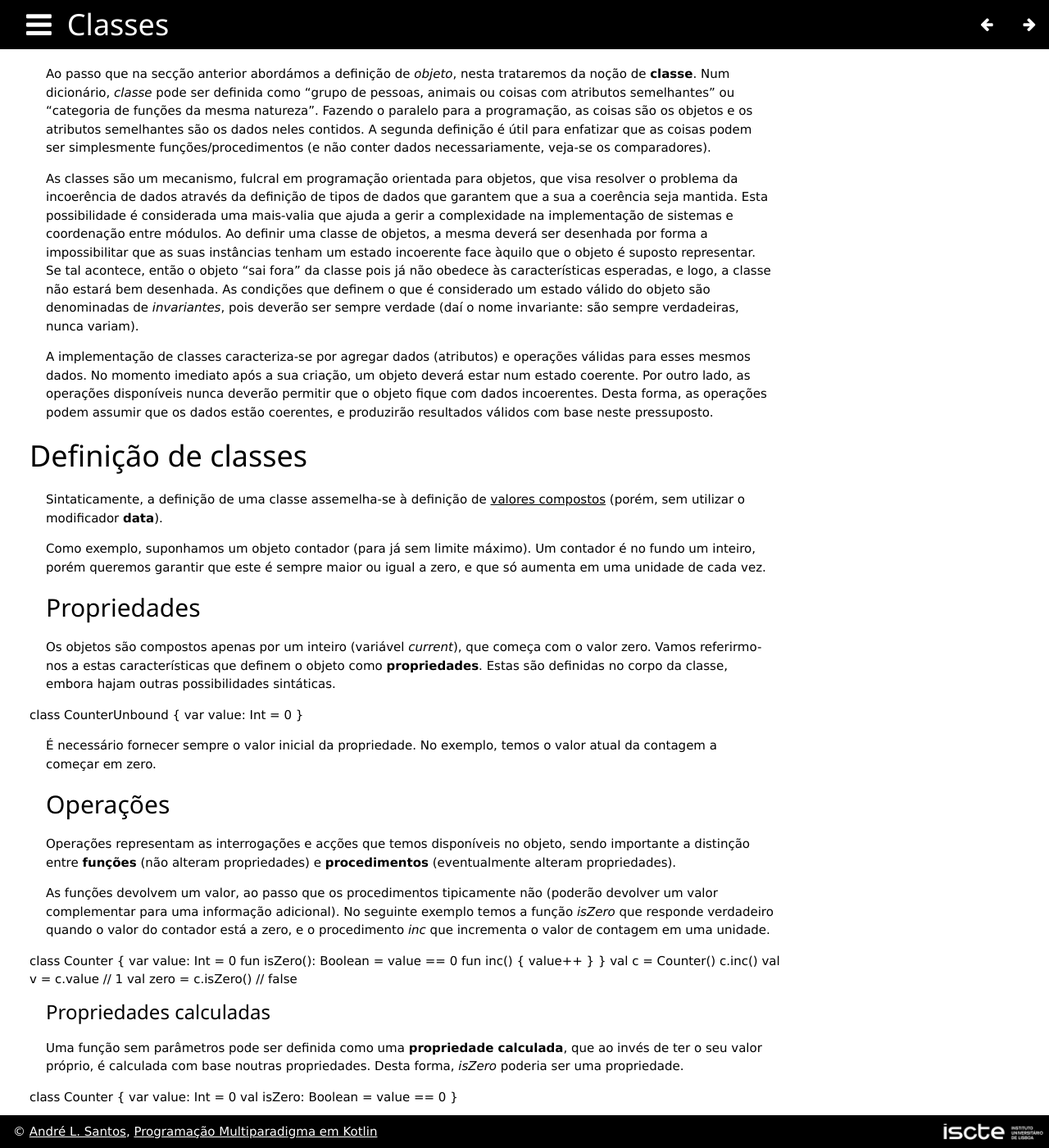
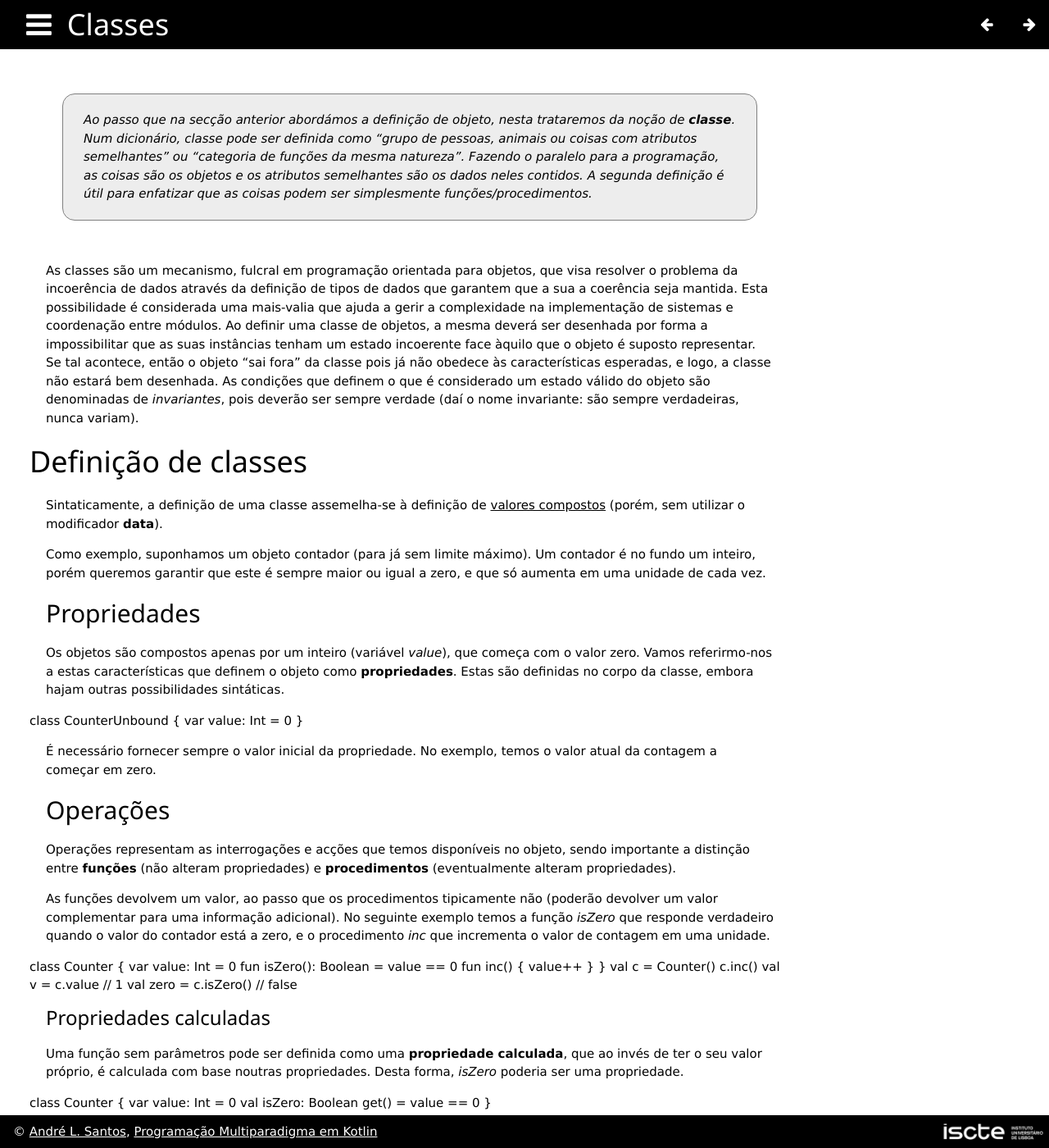
Before and after one commit to andre-santos-pt/andre-santos-pt.github.io, a Jekyll site: the page built from kotlin/06_objetos/classes.md, in a window 1280 px wide and 1400 px high. Shown: the whole window at 82% size. Built offline with Jekyll 4.4.1, drawn with Linux system fonts in a browser that asks for light colours; nearby versions of some CDN libraries; some of the changed text lies outside the part shown.

Commit message:
cap6 update

```diff
--- a/kotlin/06_objetos/classes.md
+++ b/kotlin/06_objetos/classes.md
@@ -2,11 +2,11 @@
 title: Classes
 ---
 
-Ao passo que na secção anterior abordámos a definição de *objeto*, nesta trataremos da noção de **classe**. Num dicionário, *classe* pode ser definida como "grupo de pessoas, animais ou coisas com atributos semelhantes" ou "categoria de funções da mesma natureza". Fazendo o paralelo para a programação, as coisas são os objetos e os atributos semelhantes são os dados neles contidos. A segunda definição é útil para enfatizar que as coisas podem ser simplesmente funções/procedimentos (e não conter dados necessariamente, veja-se os comparadores).
+> Ao passo que na secção anterior abordámos a definição de *objeto*, nesta trataremos da noção de **classe**. Num dicionário, *classe* pode ser definida como "grupo de pessoas, animais ou coisas com atributos semelhantes" ou "categoria de funções da mesma natureza". Fazendo o paralelo para a programação, as coisas são os objetos e os atributos semelhantes são os dados neles contidos. A segunda definição é útil para enfatizar que as coisas podem ser simplesmente funções/procedimentos.
 
 As classes são um mecanismo, fulcral em programação orientada para objetos, que visa resolver o problema da incoerência de dados através da definição de tipos de dados que garantem que a sua a coerência seja mantida. Esta possibilidade é considerada uma mais-valia que ajuda a gerir a complexidade na implementação de sistemas e coordenação entre módulos. Ao definir uma classe de objetos, a mesma deverá ser desenhada por forma a impossibilitar que as suas instâncias tenham um estado incoerente face àquilo que o objeto é suposto representar. Se tal acontece, então o objeto "sai fora" da classe pois já não obedece às características esperadas, e logo, a classe não estará bem desenhada. As condições que definem o que é considerado um estado válido do objeto são denominadas de *invariantes*, pois deverão ser sempre verdade (daí o nome invariante: são sempre verdadeiras, nunca variam).
 
-A implementação de classes caracteriza-se por agregar dados (atributos) e operações válidas para esses mesmos dados. No momento imediato após a sua criação, um objeto deverá estar num estado coerente. Por outro lado, as operações disponíveis nunca deverão permitir que o objeto fique com dados incoerentes. Desta forma, as operações podem assumir que os dados estão coerentes, e produzirão resultados válidos com base neste pressuposto.
+
 
 
 # Definição de classes
@@ -17,7 +17,7 @@ Como exemplo, suponhamos um objeto contador (para já sem limite máximo). Um co
 
 
 ## Propriedades
-Os objetos são compostos apenas por um inteiro (variável *current*), que começa com o valor zero. Vamos referirmo-nos a estas características que definem o objeto como **propriedades**. Estas são definidas no corpo da classe, embora hajam outras possibilidades sintáticas.
+Os objetos são compostos apenas por um inteiro (variável *value*), que começa com o valor zero. Vamos referirmo-nos a estas características que definem o objeto como **propriedades**. Estas são definidas no corpo da classe, embora hajam outras possibilidades sintáticas.
 
 {% include code code="
 class CounterUnbound {
@@ -61,7 +61,7 @@ Uma função sem parâmetros pode ser definida como uma **propriedade calculada*
 class Counter {
     var value: Int = 0
 
-    val isZero: Boolean = value == 0
+    val isZero: Boolean get() = value == 0
 }
 "
 %}
@@ -151,7 +153,7 @@ class CounterBounded constructor(max: Int) {
 "
 %}
 
-Ao inicializar o objeto passamos o valor desejado, da mesma forma que passaríamos argumento a uma função.
+ Ao inicializar o objeto passamos o valor desejado, da mesma forma que passaríamos argumento a uma função.
 
 {% include code code="
 val c = CounterBounded(10)
@@ -169,6 +171,10 @@ class CounterBounded(val max: Int) {
 }
 "
 %}
+
+
+
+
 
 ### Bloco de inicialização
 Para efeitos de inicializações mais complexas ou para validação de argumentos, podemos utilizar o bloco de inicialização (**init**). Este bloco executará após o construtor primário.
--- a/kotlin/06_objetos/objetos.md
+++ b/kotlin/06_objetos/objetos.md
@@ -2,9 +2,9 @@
 title: Objetos
 ---
 
-Em capítulos anteriores lidámos com valores (simples ou compostos), os quais são manipulados com vista a calcular algo. Por exemplo, dado um valor inteiro, podemos invocar uma função para o exponenciar, obtendo um novo valor. Este último é outra coisa que não o primeiro, e não foi feita uma transformação ao valor original.
+> Os valores não têm identidade. Isto é, quanto por exemplo referimos "aqueles dois carros são de cor vermelho": os carros têm uma identidade, e embora possam exatamente o mesmo modelo, distinguimo-los (identidade); por outro lado, o vermelho é tratado como sendo o mesmo, e não é feita a distinção ainda que esteja nos dois carros. O vermelho é um valor, ao passo que cada carro é um objeto.
 
-Porém, quando lidamos com entidades mais complexas que representam algo que tem um tempo de vida prolongado ao longo de um aplicação, tais como, uma base de dados, a janela de uma aplicação, uma imagem que está a ser editada interativamente. Neste caso será apropriado utilizar **objetos**, que podem ser vistos como entidades que têm identidade, bem como estado próprio que é alterado ao longo do tempo. Frequentemente, os objetos são compostos por valores, bem como por outros objetos.
+É apropriado utilizar **objetos** quando lidamos com entidades mais complexas que representam algo que tem um tempo de vida prolongado ao longo de um aplicação, tais como, uma base de dados, a janela de uma aplicação, uma imagem que está a ser editada interativamente. Nestes casos, os objetos podem ser vistos como entidades que têm identidade, bem como estado próprio que é alterado ao longo do tempo.
 
 
 # Instanciação e tipo
```
Also changed, not shown: other parts of kotlin/06_objetos/classes.md (+5 -3 lines), other parts of kotlin/06_objetos/objetos.md (+2 -2 lines), kotlin/06_objetos/exercicios/filecomposite.md (added, +37 -0 lines), kotlin/06_objetos/index.md (+3 -1 lines), kotlin/06_objetos/exercicios/filecomposite.png (added).
